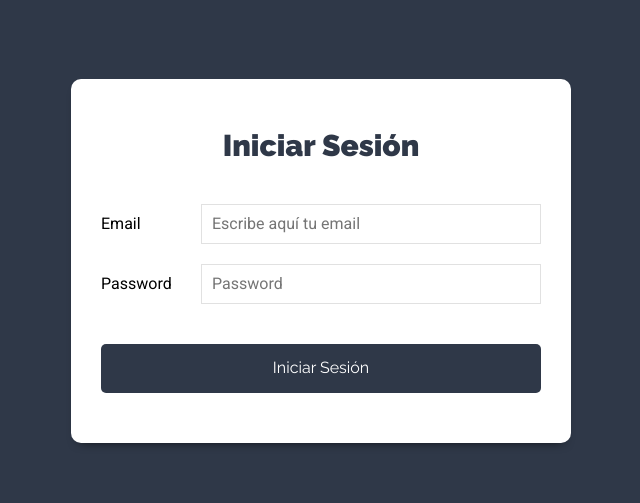
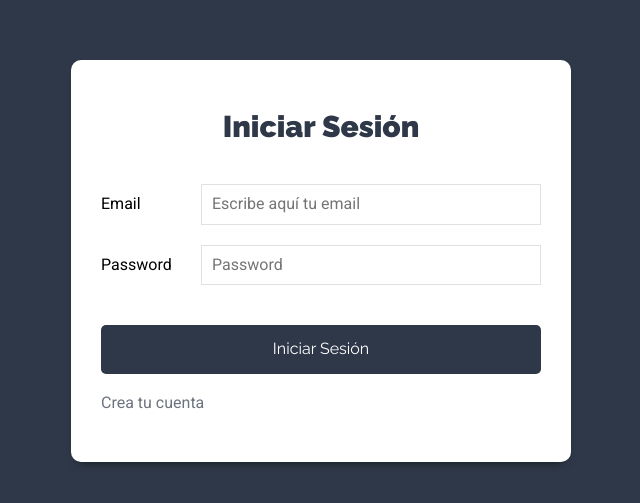
Before and after one commit to pipe473/MERNTasks-Cliente, a React (Create React App) app: page / in a window 1280 px wide. Shown: the part 139-642 px from the top of the page, without its empty margins (319-959 px from the left). Built offline with nearby package versions, Linux system fonts and the light colour scheme.

Commit message:
Creando el state y funciones para el componente de Login

```diff
--- a/src/components/auth/Login.js
+++ b/src/components/auth/Login.js
@@ -1,4 +1,5 @@
 import React, { useState } from 'react';
+import { Link } from 'react-router-dom';
 
 const Login = () => {
 
@@ -18,12 +19,25 @@
     })
 }
 
+// Cuando el usuario quiere iniciar sesión
+const onSubmit = e => {
+    e.preventDefault();
+
+// Validar que no hayan campos vacios
+
+// Pasarlo al action
+
+
+}
+
     return (
         <div className="form-usuario">
             <div className="contenedor-form sombra-dark">
                 <h1>Iniciar Sesión</h1>
 
-                <form>
+                <form
+                    onSubmit={onSubmit}
+                >
                     <div className="campo-form">
                         <label htmlFor="email">Email</label>
                         <input
@@ -54,6 +68,9 @@
                         />
                     </div>
                 </form>
+                <Link to={'/nueva-cuenta'} className="enlace-cuenta">
+                    Crea tu cuenta
+                </Link>
             </div>
         </div>
      );
```
